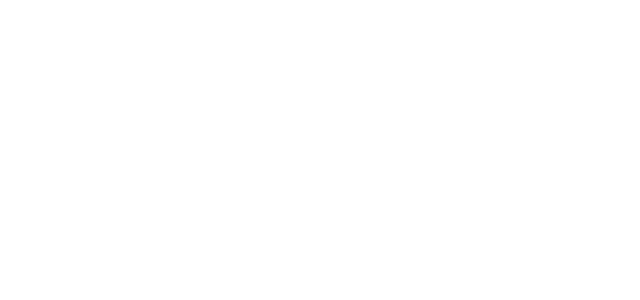
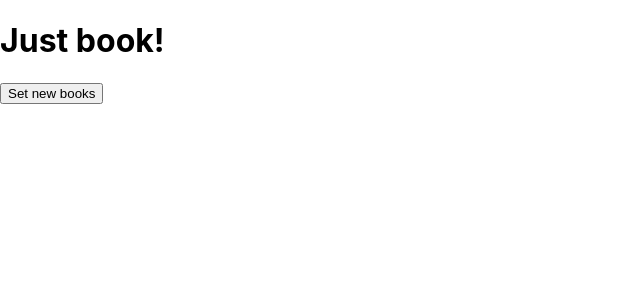
Before and after one commit to JevIv/React_Online_Shop, a React (Create React App) app: page / in a window 1280 px wide. Shown: the top 300 px of the page, without its empty margins (0-640 px from the left). Built offline with nearby package versions, Linux system fonts and the light colour scheme.

Commit message:
added redux

```diff
--- a/src/App.js
+++ b/src/App.js
@@ -1,9 +1,30 @@
+import React from "react";
+import { connect } from "react-redux";
+import { setBooks } from './actions/books';
 
-function App() {
+function App(props) {
+    const { books } = props.books;
+    const { setBooks } = props;
+    const newBooks = [
+        {
+        id:0,
+        title: 'New book!'
+        }
+    ];
   return (
-    <div className="container">
-    </div>
-  );
+      <div>
+        <h1>{books[0].title}</h1>
+          <button onClick={setBooks.bind(props,newBooks)}>Set new books</button>
+      </div>
+  )
 }
 
-export default App;
+const mapStateToProps = state => ({
+   ...state
+});
+
+const mapDispatchToProps = dispatch => ({
+    setBooks: books => dispatch(setBooks(books))
+})
+
+export default connect(mapStateToProps, mapDispatchToProps)(App);
--- /dev/null
+++ b/src/actions/books.js
@@ -0,0 +1,4 @@
+export const setBooks = (books) => ({
+    type: 'SET_BOOK',
+    payload: books
+});
--- a/src/index.js
+++ b/src/index.js
@@ -1,13 +1,29 @@
 import React from 'react';
 import ReactDOM from 'react-dom';
+import {Provider} from "react-redux";
 import './index.css';
 import App from './App';
 import reportWebVitals from './reportWebVitals';
+import createStore from "./store";
+
+const store = createStore();
+
+setTimeout(function () {
+    store.dispatch({
+        type: 'SET_BOOK',
+        payload: [
+            {
+                id:0,
+                title: 'Just book!'
+            }
+        ]
+    });
+}, 1000);
 
 ReactDOM.render(
-  <React.StrictMode>
-    <App />
-  </React.StrictMode>,
+    <Provider store={store}>
+        <App />
+    </Provider>,
   document.getElementById('root')
 );
 
--- /dev/null
+++ b/src/reducers/books.js
@@ -0,0 +1,31 @@
+const SET_BOOK = 'SET_BOOK';
+const ADD_BOOKS = 'ADD_BOOKS';
+
+
+const initialState = {
+    books: [{
+        id:0,
+        title: 'Hello World!'
+    }]
+
+
+}
+
+export default (state=initialState, action) => {
+    switch (action.type) {
+        case SET_BOOK:
+            return {
+                ...state,
+                books: action.payload
+            };
+        case ADD_BOOKS:
+            return {
+                books: [
+                    ...state.books,
+                    action.payload
+                ]
+            };
+        default:
+            return state;
+    }
+}
--- /dev/null
+++ b/src/reducers/index.js
@@ -0,0 +1,7 @@
+import {combineReducers} from "redux";
+import books from './books'
+
+
+export default combineReducers({
+        books
+});
--- /dev/null
+++ b/src/store.js
@@ -0,0 +1,9 @@
+import { createStore, applyMiddleware } from 'redux';
+import logger from 'redux-logger';
+import rootReducer from './reducers';
+
+
+export default () => {
+  const store = createStore(rootReducer,applyMiddleware(logger));
+  return store;
+};
```
Also changed, not shown: src/actions/cart.js (added), src/reducers/cart.js (added).
